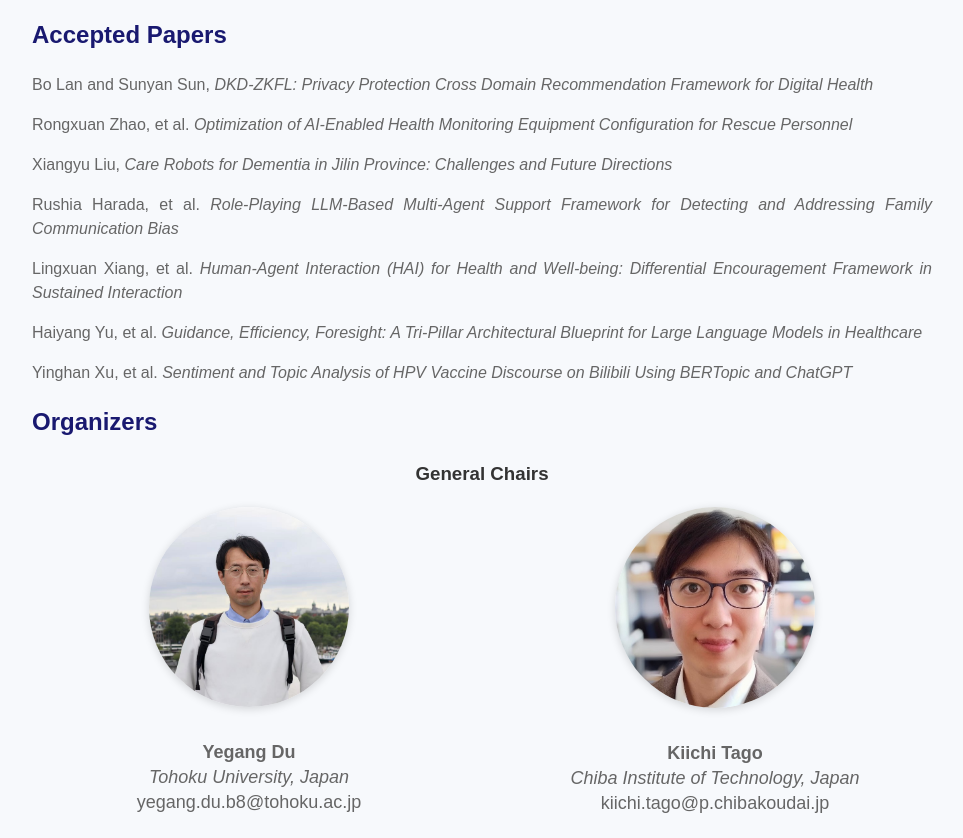
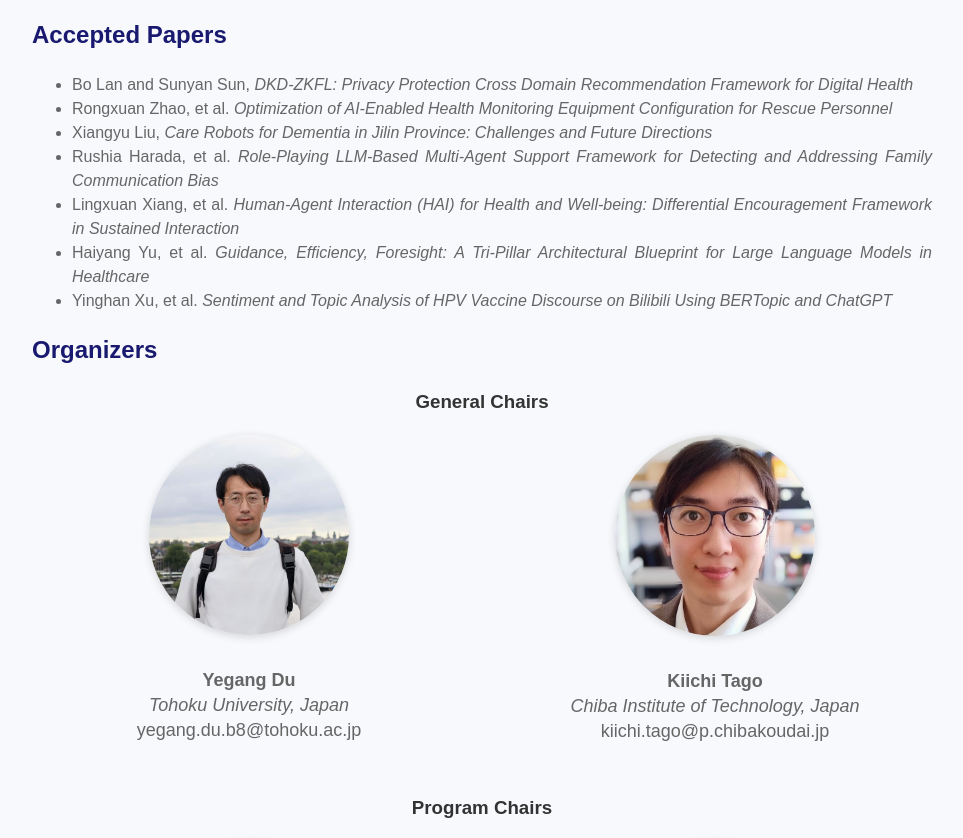
Before and after one commit to aidhwp/aidhwp.github.io, a plain HTML site: page index.html in a window 1280 px wide. Shown: the part 1863-2701 px from the top of the page, without its empty margins (158-1121 px from the left). Drawn offline with Linux system fonts and the light colour scheme.

Commit message:
Update index.html

```diff
--- a/index.html
+++ b/index.html
@@ -88,16 +88,18 @@
   <section>
 
     <h2>Accepted Papers</h2>
-    <p>Bo Lan and Sunyan Sun, <i>DKD-ZKFL: Privacy Protection Cross Domain Recommendation Framework for Digital Health</i></p>
-    <p>Rongxuan Zhao, et al. <i>Optimization of AI-Enabled Health Monitoring Equipment Configuration for Rescue Personnel</i></p>
-    <p>Xiangyu Liu, <i>Care Robots for Dementia in Jilin Province: Challenges and Future Directions</i></p>
-    <p>Rushia Harada, et al. <i>Role-Playing LLM-Based Multi-Agent Support Framework for Detecting and Addressing Family
-Communication Bias</i></p>
-    <p>Lingxuan Xiang, et al. <i>Human-Agent Interaction (HAI) for Health and Well-being: Differential Encouragement Framework in
-Sustained Interaction</i></p>
-    <p>Haiyang Yu, et al. <i>Guidance, Efficiency, Foresight: A Tri-Pillar Architectural Blueprint for Large Language Models in Healthcare</i></p>
-    <p>Yinghan Xu, et al. <i>Sentiment and Topic Analysis of HPV Vaccine Discourse on Bilibili Using BERTopic and ChatGPT</i></p>
+    <ul>
+    <li>Bo Lan and Sunyan Sun, <i>DKD-ZKFL: Privacy Protection Cross Domain Recommendation Framework for Digital Health</i></li>
+    <li>Rongxuan Zhao, et al. <i>Optimization of AI-Enabled Health Monitoring Equipment Configuration for Rescue Personnel</i></li>
+    <li>Xiangyu Liu, <i>Care Robots for Dementia in Jilin Province: Challenges and Future Directions</i></li>
+    <li>Rushia Harada, et al. <i>Role-Playing LLM-Based Multi-Agent Support Framework for Detecting and Addressing Family
+Communication Bias</i></li>
+    <li>Lingxuan Xiang, et al. <i>Human-Agent Interaction (HAI) for Health and Well-being: Differential Encouragement Framework in
+Sustained Interaction</i></li>
+    <li>Haiyang Yu, et al. <i>Guidance, Efficiency, Foresight: A Tri-Pillar Architectural Blueprint for Large Language Models in Healthcare</i></li>
+    <li>Yinghan Xu, et al. <i>Sentiment and Topic Analysis of HPV Vaccine Discourse on Bilibili Using BERTopic and ChatGPT</i></li>
 
+    </ul>
   </section>
   <section>
     <h2>Organizers</h2>
```
